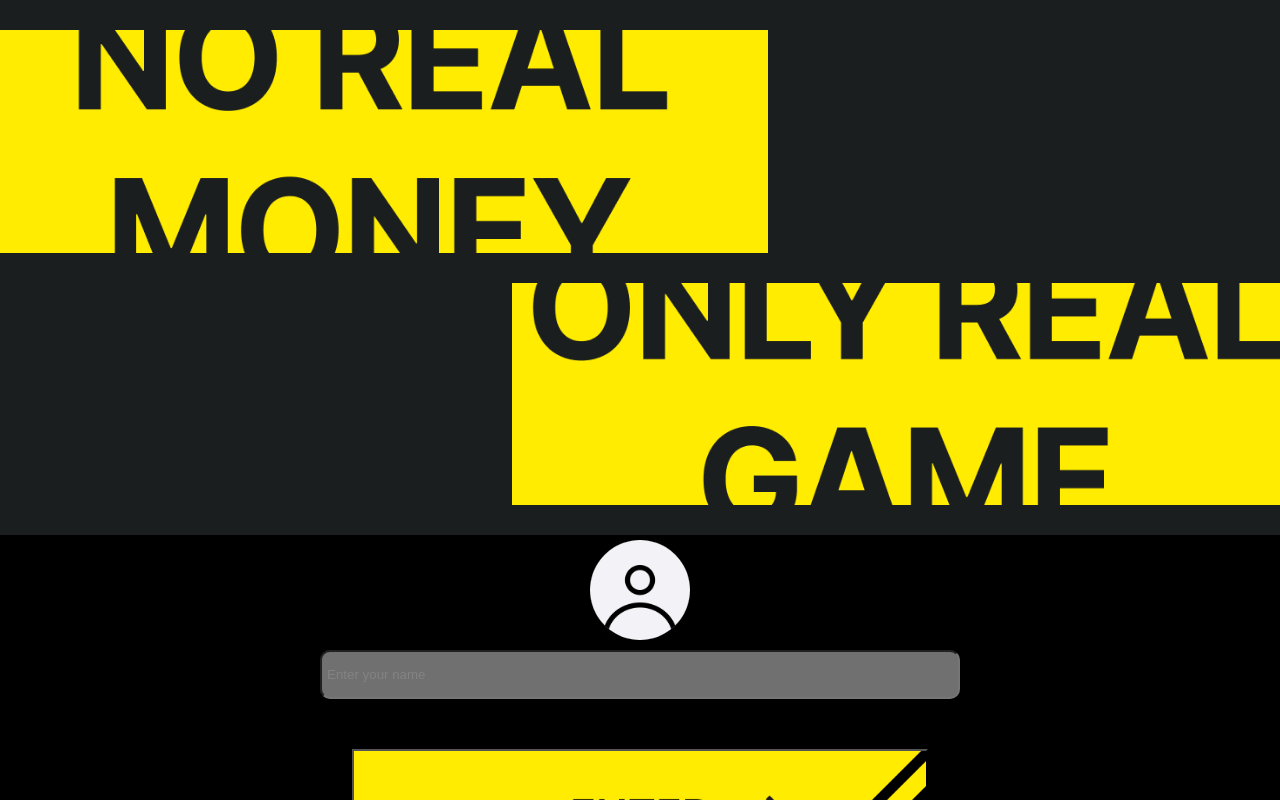
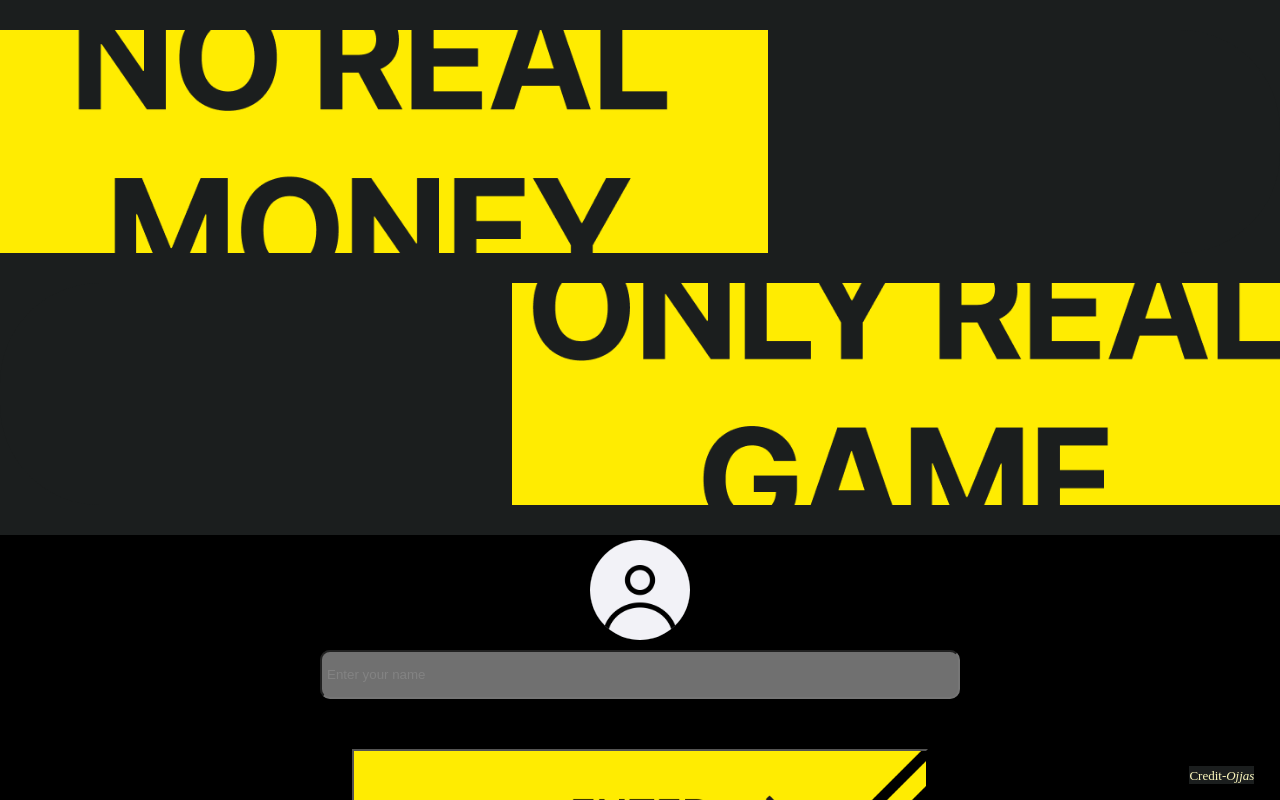
Before and after one commit to theman-ojjas/real_patti, a React (Create React App) app in the folder frontend/: page / in a window 1280 px wide. Built offline with nearby package versions, Linux system fonts and the light colour scheme.

Commit message:
deploy commit

```diff
--- a/frontend/package.json
+++ b/frontend/package.json
@@ -1,4 +1,5 @@
 {
+  "homepage": "http://theman-ojjas.github.io/real_patti/tree/master/frontend",
  "name": "frontend",
  "version": "0.1.0",
  "private": true,
@@ -14,6 +15,8 @@
  },
  "scripts": {
   "start": "react-scripts start",
+  "predeploy":"npm run build",
+  "deploy":"gh-pages -d build",
   "build": "react-scripts build",
   "test": "react-scripts test",
   "eject": "react-scripts eject"
@@ -35,5 +38,8 @@
    "last 1 firefox version",
    "last 1 safari version"
   ]
+ },
+ "devDependencies": {
+  "gh-pages": "^6.2.0"
  }
 }
--- a/frontend/src/pages/Entry.css
+++ b/frontend/src/pages/Entry.css
@@ -21,6 +21,20 @@
     margin: 30px 0px;
     margin-bottom: 0px;
 
+}
+.credit_block{
+  position: absolute;
+  bottom: 2%;
+  right: 2%;
+}
+#credit{
+  font-size:small;
+  color: #FCF7BD;
+}
+#ojjas{
+  font-style: italic;
+  font-size:small;
+  color: #FCF7BD;
 }
 .right-image{
     display: flex;
--- a/frontend/src/pages/Entry.js
+++ b/frontend/src/pages/Entry.js
@@ -41,7 +41,10 @@ const enterUser=()=>{
         <button class="enter_button_class" onClick={enterUser}>
               <img src="/images/enter_button.png" alt="Enter Button" class="enter_button" />
          </button>
-
+      </div>
+      <div className='credit_block'>
+      <text id='credit'>Credit-</text>
+      <text id='ojjas'>Ojjas</text>
       </div>
     </div>
   );
```
Also changed, not shown: 2 other files (tests, documents, lock files or other folders). Lines whose indentation alone changed are shown as unchanged.
